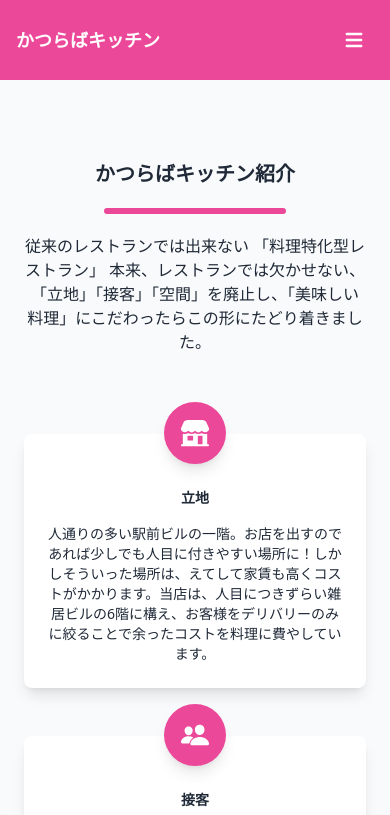
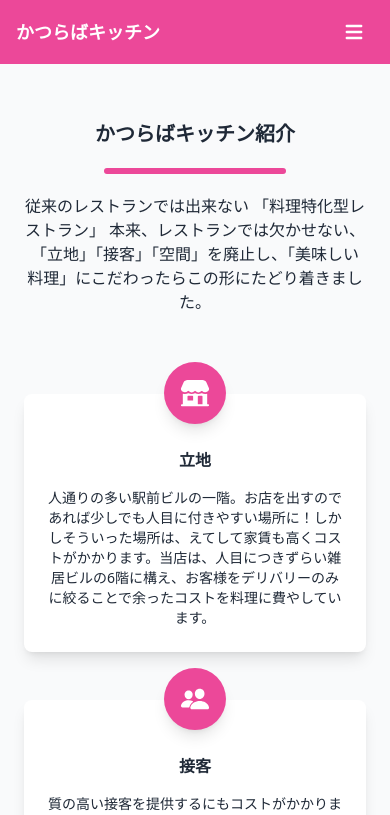
Before and after one commit to likuor/katsuraba, a React (Create React App) app: page /About in a window 390 px wide. Shown: the top 815 px of the page. Built offline with nearby package versions, Linux system fonts and the light colour scheme.

Commit message:
Add fixed bar. Add onclick on title

```diff
--- a/src/components/About/About.jsx
+++ b/src/components/About/About.jsx
@@ -6,7 +6,7 @@ import Underline from '../Underline/Underline';
 
 function About() {
   return (
-    <div className='text-center bg-gray-50 text-gray-800 py-20 px-6'>
+    <div className='mt-10 md:mt-15 text-center bg-gray-50 text-gray-800 pt-20 md:py-20 px-6'>
       <div className='container mx-auto'>
         <section className='mb-32 text-gray-800 text-center'>
           <h1 className='text-xl md:text-2xl font-bold mb-4'>
@@ -31,7 +31,7 @@ function About() {
                   </div>
                 </div>
                 <div className='p-6'>
-                  <h5 className='text-sm md:text-base font-semibold mb-4'>
+                  <h5 className='text-base md:text-lg font-semibold mb-4'>
                     立地
                   </h5>
                   <p className='text-sm md:text-base'>
@@ -54,7 +54,7 @@ function About() {
                   </div>
                 </div>
                 <div className='p-6'>
-                  <h5 className='text-sm md:text-base font-semibold mb-4'>
+                  <h5 className='text-base md:text-lg font-semibold mb-4'>
                     接客
                   </h5>
                   <p className='text-sm md:text-base'>
@@ -77,7 +77,7 @@ function About() {
                   </div>
                 </div>
                 <div className='p-6'>
-                  <h5 className='text-sm md:text-base font-semibold mb-4'>
+                  <h5 className='text-base md:text-lg font-semibold mb-4'>
                     空間
                   </h5>
                   <p className='text-sm md:text-base'>
--- a/src/components/Cards/Cards.jsx
+++ b/src/components/Cards/Cards.jsx
@@ -4,7 +4,7 @@ import Underline from '../Underline/Underline';
 
 function Cards(props) {
   return (
-    <div className='container mx-auto py-10'>
+    <div className='mt-10 md:mt-15 container mx-auto py-10'>
       <div className='text-center text-gray-800 py-10 px-6'>
         <div className='container mx-auto'>
           <section>
--- a/src/components/Header/Header.jsx
+++ b/src/components/Header/Header.jsx
@@ -6,13 +6,16 @@ function Header() {
 
   return (
     <div>
-      <nav className='border-gray-200 px-4 py-5 bg-pink-500'>
-        <div className='container flex flex-wrap justify-between items-center mx-auto'>
-          <a href='/' className='flex items-center'>
-            <span className='self-center text-lg md:text-xl font-semibold whitespace-nowrap text-white'>
+      <nav className='py-3 md:py-5 bg-pink-500 fixed z-10 top-0 w-full'>
+        <div className='container flex flex-wrap justify-between items-center mx-auto px-4 w-full'>
+          <NavLink to='/' className='flex items-center'>
+            <span
+              className='self-center text-lg md:text-xl font-semibold whitespace-nowrap text-white'
+              onClick={() => setNavbarOpen(false)}
+            >
               かつらばキッチン
             </span>
-          </a>
+          </NavLink>
           <button
             data-collapse-toggle='mobile-menu'
             type='button'
@@ -59,6 +62,7 @@ function Header() {
                   className='block py-2 pr-4 pl-3 text-white border-b border-pink-300 hover:bg-pink-400 md:hover:bg-transparent md:border-0 md:hover:text-gray-800 md:p-0'
                   to='/about'
                   aria-current='page'
+                  onClick={() => setNavbarOpen(!navbarOpen)}
                 >
                   About
                 </NavLink>
@@ -68,6 +72,7 @@ function Header() {
                   className='block py-2 pr-4 pl-3 text-white border-b border-pink-300 hover:bg-pink-400 md:hover:bg-transparent md:border-0 md:hover:text-gray-800 md:p-0'
                   to='/brands'
                   aria-current='page'
+                  onClick={() => setNavbarOpen(!navbarOpen)}
                 >
                   ブランド一覧
                 </NavLink>
--- a/src/components/Title/Title.jsx
+++ b/src/components/Title/Title.jsx
@@ -2,7 +2,7 @@ import React from 'react';
 
 function Title(props) {
   return (
-    <div className='text-center bg-gray-50 text-gray-800 py-20 px-6'>
+    <div className='text-center bg-gray-50 text-gray-800 py-10 px-6'>
       <h1 className='text-xl md:text-2xl font-bold'>{props.mainTitle}</h1>
       <p className='text-xl md:text-2xl font-bold mb-4'>{props.subTitle}</p>
       <h3 className='text-lg md:text-xl font-extralight'>
--- a/src/index.css
+++ b/src/index.css
@@ -5,5 +5,4 @@
 * {
   margin: 0;
   padding: 0;
-  box-sizing: content-box;
 }
```
